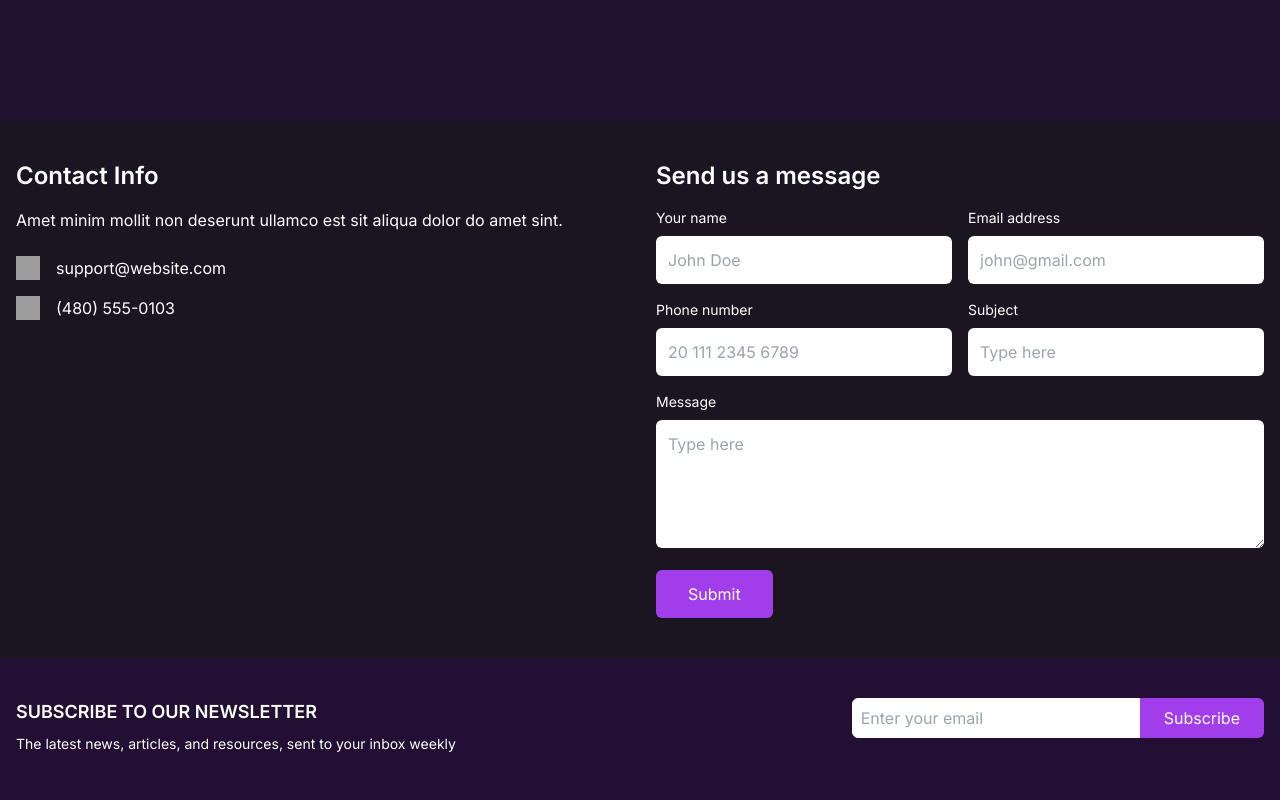
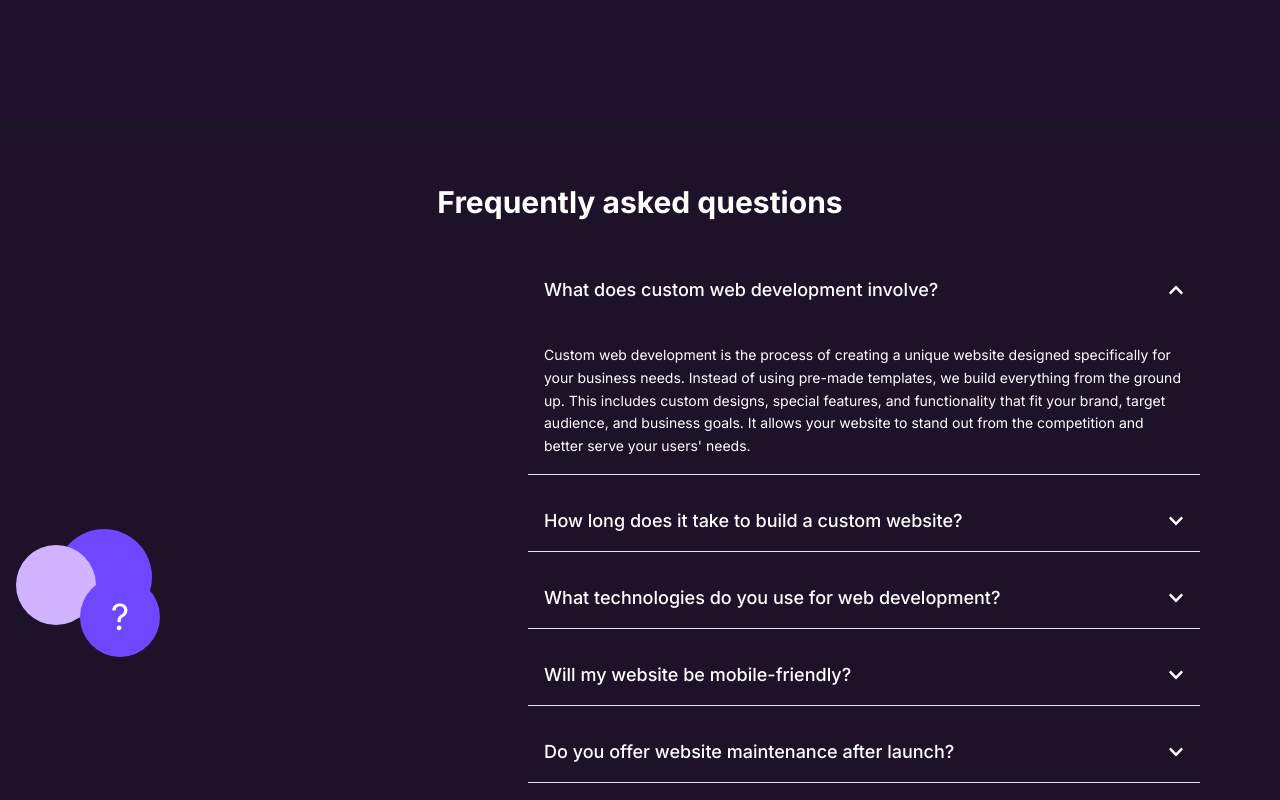
Before and after one commit to codermat03/codermat_app, a Next.js app: page / in a window 1280 px wide. Shown: the part 3240-4040 px from the top of the page. Built offline with nearby package versions, Linux system fonts and the light colour scheme; grey boxes are pictures that could not be loaded.

Commit message:
FAQ added

```diff
--- /dev/null
+++ b/src/app/components/FAQ/faq.tsx
@@ -0,0 +1,84 @@
+"use client";
+import { useState } from "react";
+import { FaChevronDown, FaChevronUp } from "react-icons/fa";
+
+const FAQ = () => {
+  // Set the initial state to 0 to open the first FAQ by default
+  const [openFAQ, setOpenFAQ] = useState<number | null>(0);
+
+  const toggleFAQ = (index: number) => {
+    setOpenFAQ(openFAQ === index ? null : index);
+  };
+
+  const faqs = [
+    {
+      question: "What does custom web development involve?",
+      answer:
+        "Custom web development is the process of creating a unique website designed specifically for your business needs. Instead of using pre-made templates, we build everything from the ground up. This includes custom designs, special features, and functionality that fit your brand, target audience, and business goals. It allows your website to stand out from the competition and better serve your users' needs.",
+    },
+    {
+      question: "How long does it take to build a custom website?",
+      answer:
+        "The time it takes to build a custom website depends on its complexity. For simple websites with basic functionality, it can take around 4-6 weeks. However, for more advanced websites with complex features, integrations, or custom design requirements, it can take anywhere from 3 to 6 months. We'll work closely with you to ensure that we meet your timeline expectations while delivering a high-quality product.",
+    },
+    {
+      question: "What technologies do you use for web development?",
+      answer:
+        "We use a variety of modern technologies depending on your project's specific needs. For front-end development (what users see and interact with), we often use React and Next.js, which provide fast and dynamic user experiences. For back-end development (where the data and logic work behind the scenes), we may use Node.js, Laravel, or other popular frameworks that are secure, scalable, and reliable. We choose the best tools to ensure your website performs well and is easy to maintain.",
+    },
+    {
+      question: "Will my website be mobile-friendly?",
+      answer:
+        "Absolutely! In today's world, most people browse the internet on their phones. We ensure that every website we build is fully responsive, which means it will look great and work well on all devices, including smartphones, tablets, and desktops. This ensures your users have the best possible experience no matter what device they’re using to visit your website.",
+    },
+    {
+      question: "Do you offer website maintenance after launch?",
+      answer:
+        "Yes, we offer ongoing support and maintenance services after your website is launched. This includes making sure your website stays secure, updating software, fixing any issues that may arise, and making small improvements over time. Regular maintenance helps your website perform well and ensures it stays up-to-date with the latest web technologies and security standards.",
+    },
+  ];
+
+  return (
+    <div className="bg-[#1e1228] text-white py-16 px-8 md:px-20">
+      <div className="max-w-7xl mx-auto mx-auto">
+        <h2 className="text-3xl font-bold mb-10 text-center">
+          Frequently asked questions
+        </h2>
+        <div className="flex items-center justify-between">
+          <div className="relative">
+            <div className="absolute -left-16">
+              <div className="w-24 h-24 bg-[#6E48FF] rounded-full absolute top-0 left-10"></div>
+              <div className="w-20 h-20 bg-[#D1B2FF] rounded-full absolute top-4"></div>
+              <div className="w-20 h-20 bg-[#6E48FF] rounded-full absolute left-16 top-12 flex items-center justify-center">
+                <span className="text-4xl text-white">?</span>
+              </div>
+            </div>
+          </div>
+
+          <div className="w-full md:w-3/5">
+            {faqs.map((faq, index) => (
+              <div key={index} className="mb-4 border-b">
+                <div
+                  className="flex justify-between items-center p-4 rounded-lg cursor-pointer hover:bg-[#44475a] transition duration-200"
+                  onClick={() => toggleFAQ(index)}
+                >
+                  <h3 className="text-lg font-medium">{faq.question}</h3>
+                  <span>
+                    {openFAQ === index ? <FaChevronUp /> : <FaChevronDown />}
+                  </span>
+                </div>
+                {openFAQ === index && (
+                  <div className="p-4 mt-2 rounded-lg text-sm leading-relaxed">
+                    {faq.answer}
+                  </div>
+                )}
+              </div>
+            ))}
+          </div>
+        </div>
+      </div>
+    </div>
+  );
+};
+
+export default FAQ;
--- a/src/app/page.tsx
+++ b/src/app/page.tsx
@@ -1,6 +1,7 @@
 import Image from "next/image";
 import ContactForm from "./components/contact-form/contact-form";
 import HeroSection from "./components/hero-section/hero-section";
+import FAQ from "./components/FAQ/faq";
 
 export default function Home() {
   return (
@@ -29,6 +30,10 @@ export default function Home() {
         </div>
       </section>
 
+      <section>
+        <FAQ></FAQ>
+      </section>
+
       <main className="">
         <section className="text-black">
           <ContactForm></ContactForm>
```
